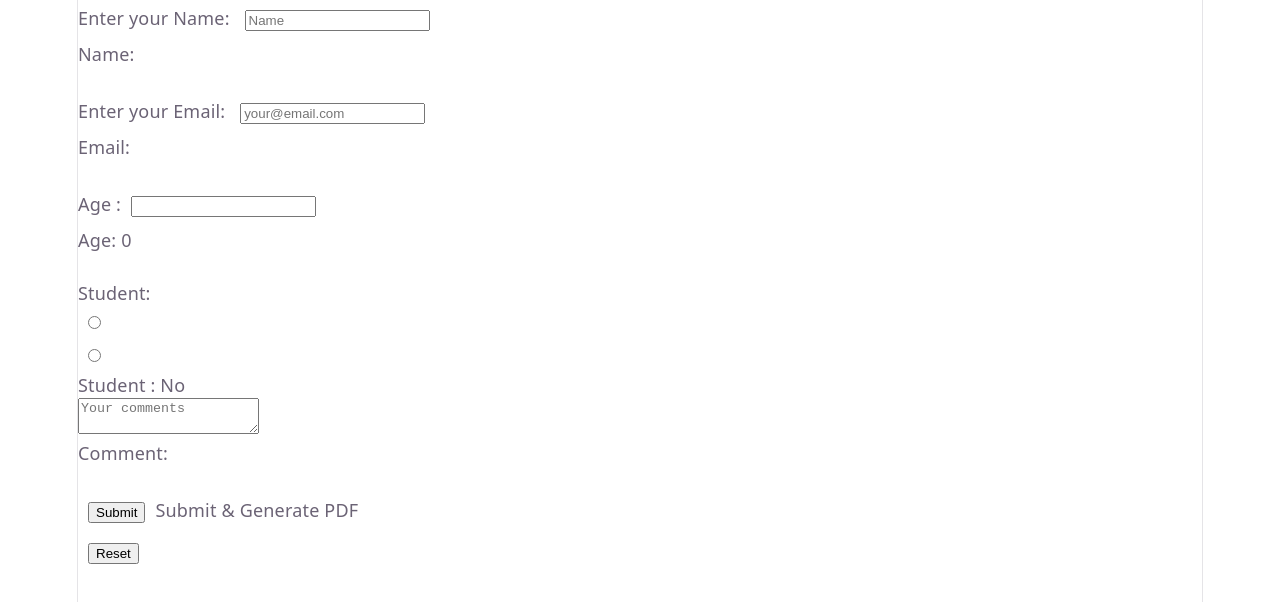
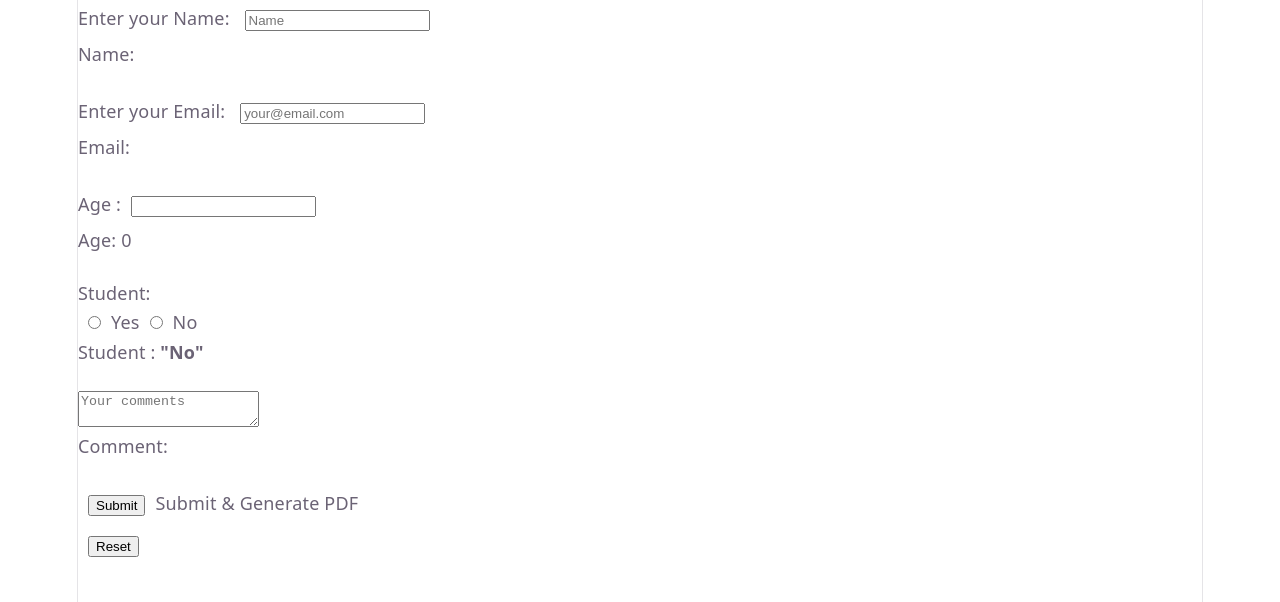
Before and after one commit to munteanusasha/buildTimePractice, a React (Vite) app in the folder apps/form/: page / in a window 1280 px wide. Shown: the top 602 px of the page. Built offline with nearby package versions, Linux system fonts and the light colour scheme.

Commit message:
stuident log

```diff
--- a/apps/form/src/form.jsx
+++ b/apps/form/src/form.jsx
@@ -1,7 +1,7 @@
 import {useState} from "react";
-import { jsPDF } from "jspdf";
+import {jsPDF} from "jspdf";
 
-function Form(){
+function Form() {
 
     const [form, setForm] = useState({
         name: "",
@@ -20,15 +20,18 @@ function Form(){
             [e.target.name]: e.target.value,
         });
     };
-    const handleReset = () => {window.location.reload();}
-    function handleSubmit(e){
+    const handleReset = () => {
+        window.location.reload();
+    }
+
+    function handleSubmit(e) {
         e.preventDefault();
         console.log("submit")
 
         const pdf = new jsPDF();
 
         pdf.setFontSize(20);
-        pdf.text("Form Submission" ,20, 20);
+        pdf.text("Form Submission", 20, 20);
 
         pdf.setFontSize(12);
         pdf.text(`Name: ${form.name}`, 20, 40);
@@ -41,18 +44,19 @@ function Form(){
         const lines = pdf.splitTextToSize(form.msg, 170);
         pdf.text(lines, 20, 80);
 
-        // pdf.text(`Student: ${}`);
+        pdf.text(`Student: ${form.isStudent ? "yes" : "no"}`);
 
         pdf.save(`${form.name + "submission"}.pdf`);
     }
 
+    console.log(form.isStudent);
     // function isValid(){
     //     if(!name.trim()) {
     //         return "Name is required";
     //     }
     // }
 
-    return(
+    return (
         <div>
             <form
                 id="form"
@@ -61,7 +65,7 @@ function Form(){
                 // method="get"
                 onSubmit={handleSubmit}
             >
-                <label >Enter your Name: </label>
+                <label>Enter your Name: </label>
                 <input
                     name="name"
                     type="text"
@@ -75,16 +79,13 @@ function Form(){
                 <p>Name: {form.name}</p>
                 <br/>
 
-                <label >Enter your Email: </label>
+                <label>Enter your Email: </label>
                 <input
                     type="email"
                     name="email"
                     placeholder="your@email.com"
                     value={form.email}
-                    onChange={
-                    // (e) => {setEmail(e.target.value);}
-                        handleChange
-                } required/>
+                    onChange={handleChange} required/>
                 <p>Email: {form.email}</p>
                 <br/>
 
@@ -100,12 +101,25 @@ function Form(){
                 <p>Age: {form.age}</p>
                 <br/>
 
+
                 <p>Student: </p>
-                <input id="student" name="student" type="radio"/>
+                <input value={true} name="student" type="radio"
+                       onChange={
 
-                <p></p>
-                <input id="noStudent" name="student" type="radio"/>
-                <p>Student : {form.isStudent ? "Yes" : "No"}</p>
+                           (e) => {
+                           console.log(e.target.value ? true : false);
+                               // !!e.target.value
+                               // e.target.value ? true : false
+                           }
+                       }
+                />
+                <span>Yes</span>
+                <input value={false} name="student" type="radio" onChange={handleChange}/>
+                <span>No</span>
+                <p>Student : {
+                    form.isStudent ? <b>"Yes"</b> : <b>"No"</b>
+                }</p>
+                <br/>
                 <textarea
                     // form="form"
                     name="msg"
@@ -126,4 +140,5 @@ function Form(){
         </div>
     );
 }
+
 export default Form;
```
Also changed, not shown: apps/form/src/index.css (line endings or trailing spaces), 1 other file (tests, documents, lock files or other folders). Lines whose indentation alone changed are shown as unchanged.
